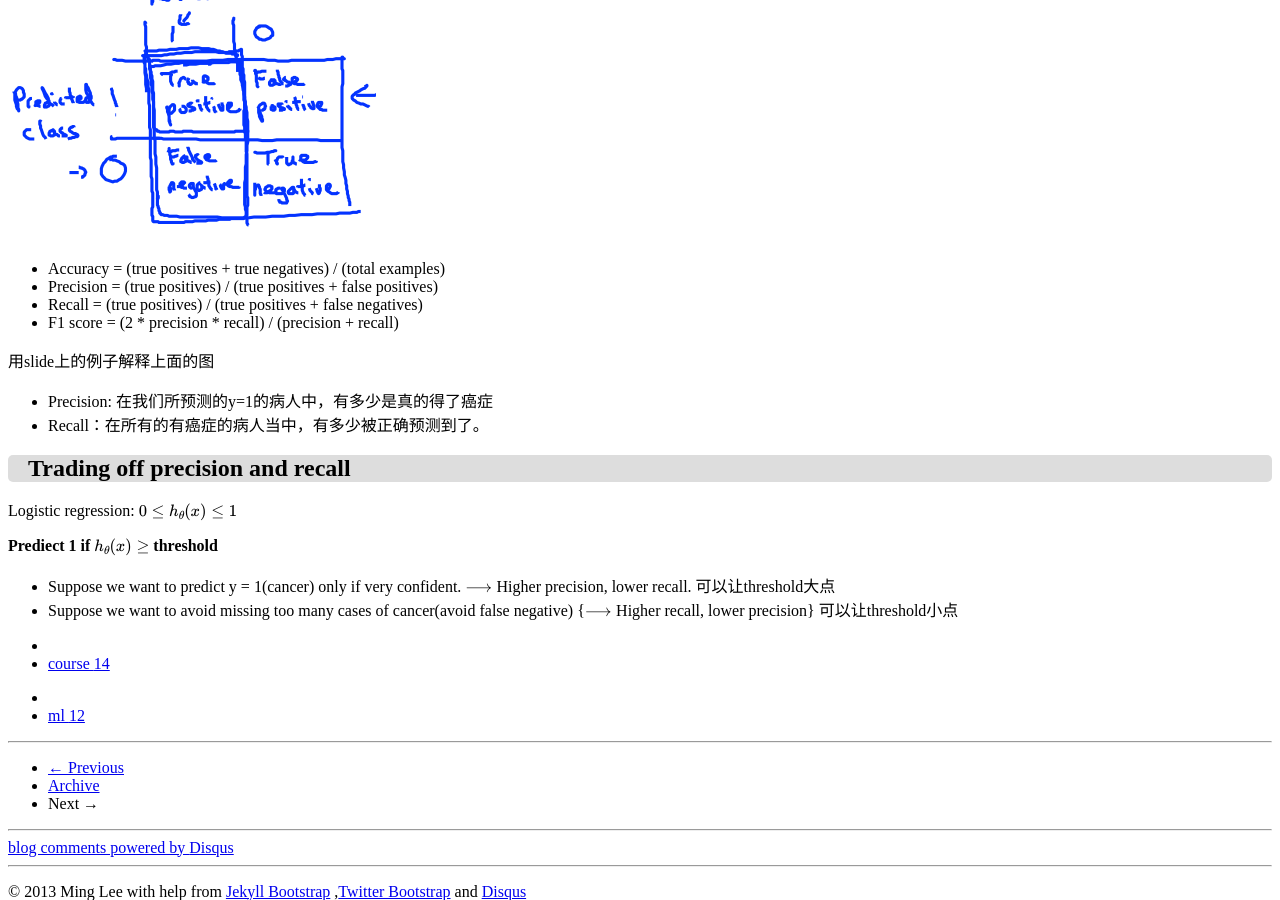
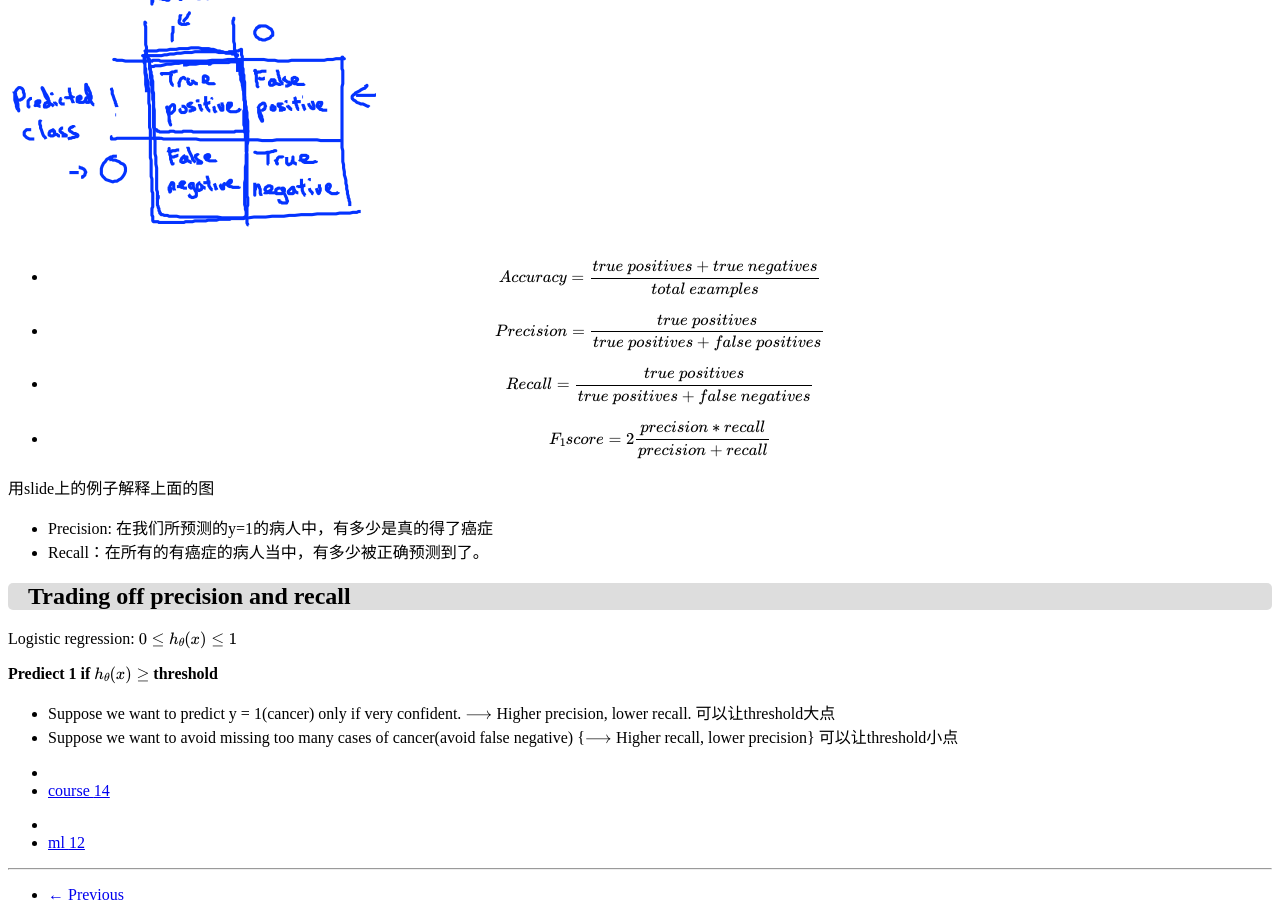
Before and after one commit to mrmign/mrmign.github.com, a Jekyll site: the page built from _posts/2013-06-01-6-machine-learning-system-design.md, in a window 1280 px wide and 900 px high, scrolled down 522 px. Built offline with Jekyll 4.4.1, drawn with Linux system fonts in a browser that asks for light colours; formulas are drawn with MathJax 3; comment, search, counter and statistics services are not loaded.

Commit message:
replace pr with formual

```diff
--- a/_posts/2013-06-01-6-machine-learning-system-design.md
+++ b/_posts/2013-06-01-6-machine-learning-system-design.md
@@ -21,10 +21,10 @@ tags: [ml]
 
 ![precision_recall.png](/images/ml/precision_recall.png)
 
-* Accuracy = (true positives + true negatives) / (total examples)
-* Precision = (true positives) / (true positives + false positives)
-* Recall = (true positives) / (true positives + false negatives)
-* F1 score = (2 * precision * recall) / (precision + recall)
+* $$ Accuracy = \frac{true \ positives + true \ negatives}{total\ examples} $$
+* $$ Precision = \frac{true\ positives}{true\ positives + false\ positives} $$
+* $$ Recall = \frac{true\ positives}{true\ positives + false\ negatives} $$
+* $$ F_1 score = 2 \frac{precision * recall}{precision + recall} $$
 
 用slide上的例子解释上面的图
 
```
